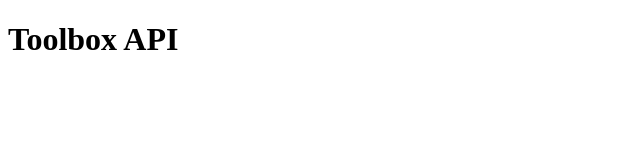
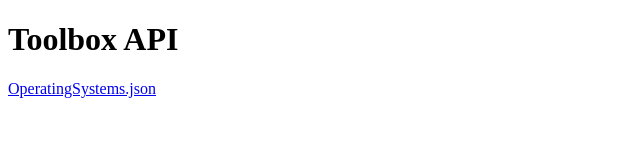
Before and after one commit to jeremygoulet96/ToolboxAPI, a plain HTML site: page index.html in a window 1280 px wide. Shown: the whole page, without its empty margins (0-640 px from the left). Drawn offline with Linux system fonts and the light colour scheme.

Commit message:
Added link to JSON in index.html

```diff
--- a/index.html
+++ b/index.html
@@ -8,5 +8,6 @@
 </head>
 <body>
   <h1>Toolbox API</h1>
+  <a href="OperatingSystems.json">OperatingSystems.json</a>
 </body>
 </html>
```
